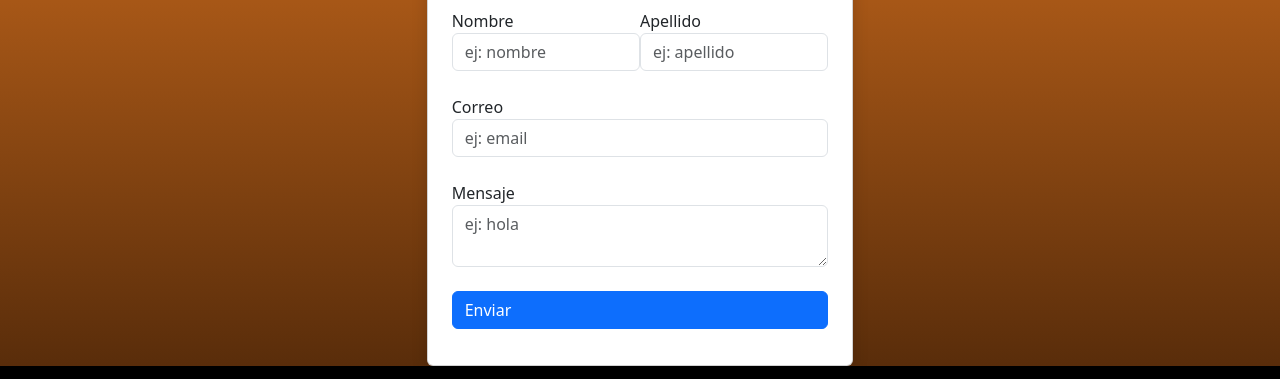
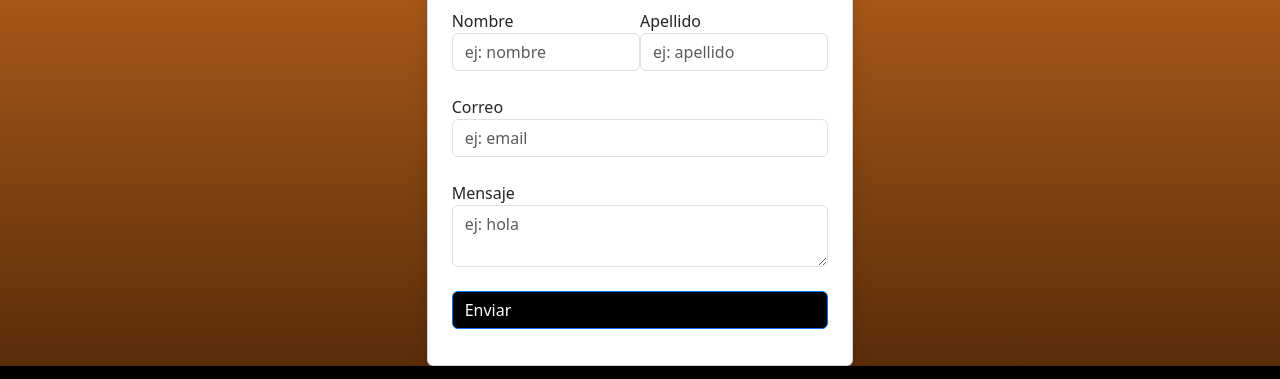
Before and after one commit to nachopasut/proyecto-final, a plain HTML site: page pages/contacto.html in a window 1280 px wide. Shown: the part 367-746 px from the top of the page. Drawn offline with nearby package versions, Linux system fonts and the light colour scheme.

Commit message:
segundo commit

```diff
--- a/pages/contacto.html
+++ b/pages/contacto.html
@@ -85,7 +85,7 @@
                         </div>
 
                         <div class="mb-2">
-                            <button id ="botton" class="col-12 btn btn-primary d-flex justify-content-between ">
+                            <button id ="botton" class="col-12 btn btn-primary d-flex justify-content-between bg-black ">
                                 <span>Enviar </span>
                         </div>
 
```
